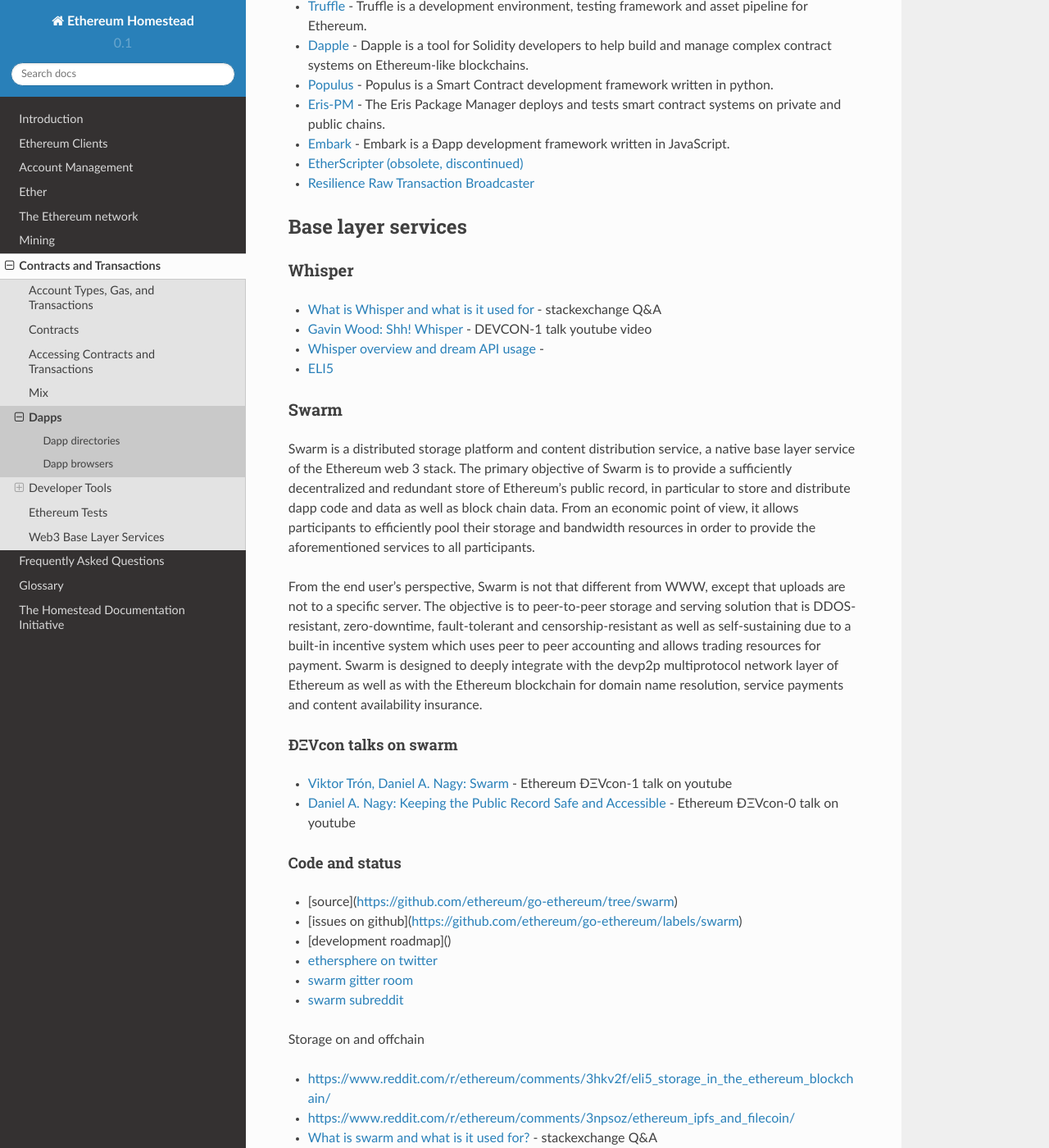
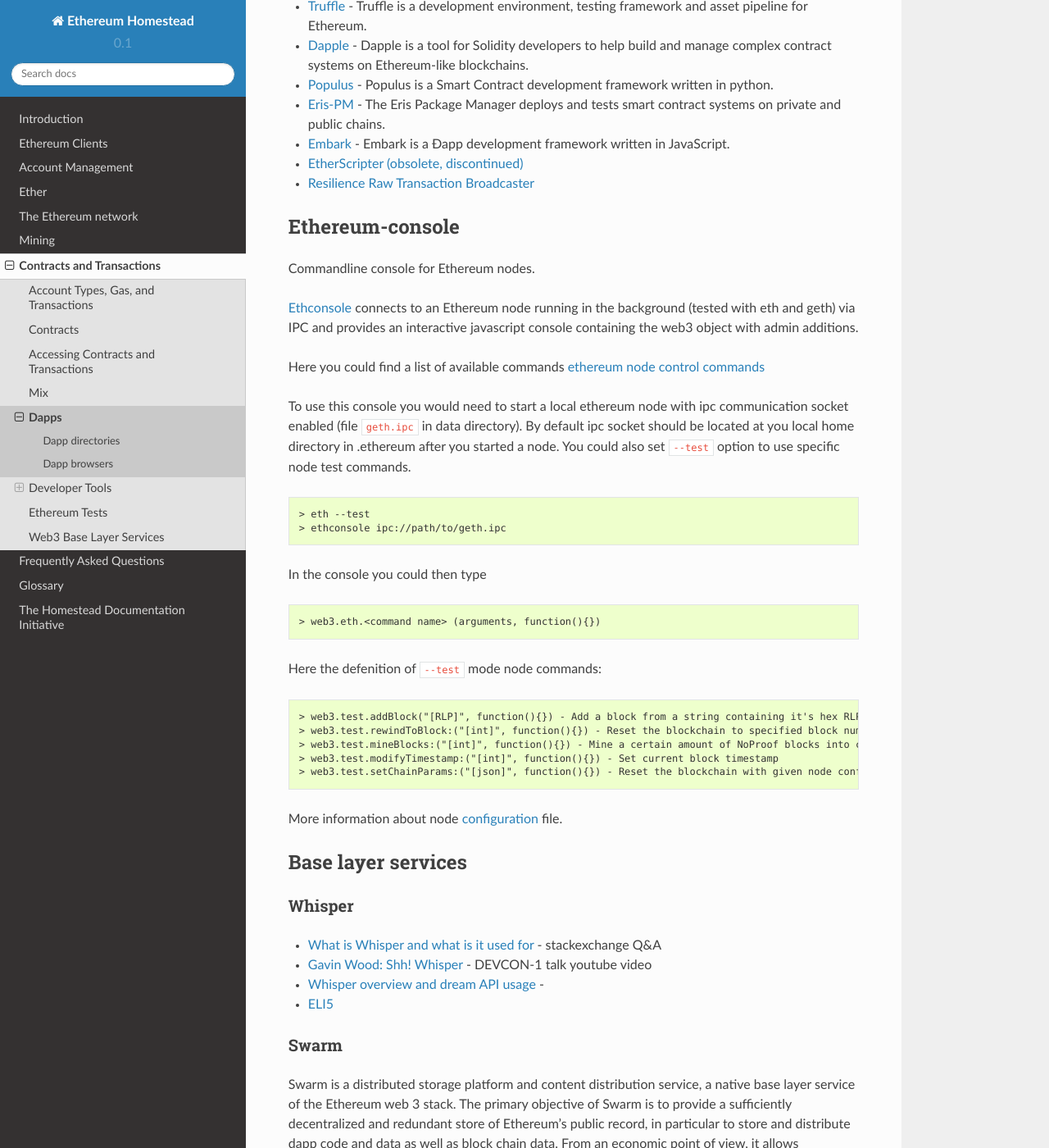
Before and after one commit to ethereum/homestead-guide, a Sphinx documentation site: the page built from source/contracts-and-transactions/developer-tools.rst, in a window 1280 px wide and 1400 px high, scrolled down 2626 px. Shown: the whole window at 82% size. Built offline with Sphinx 7.4.7 and the Read the Docs theme 2.0.0, drawn with Linux system fonts in a browser that asks for light colours.

Commit message:
Ethereum-console notice

```diff
--- a/source/contracts-and-transactions/developer-tools.rst
+++ b/source/contracts-and-transactions/developer-tools.rst
@@ -108,6 +108,42 @@
 * `Resilience Raw Transaction Broadcaster <https://github.com/resilience-me/broadcaster/>`_
 
 
+Ethereum-console
+================================================================================
+
+Commandline console for Ethereum nodes.
+
+`Ethconsole <https://github.com/ethereum/ethereum-console>`_ connects to an Ethereum node running in the background (tested with eth and geth) via IPC and provides an interactive javascript console containing the web3 object with admin additions.
+
+Here you could find a list of available commands `ethereum node control commands <https://github.com/ethereum/ethereum-console/blob/master/web3Admin.js>`_
+
+To use this console you would need to start a local ethereum node with ipc communication socket enabled (file ``geth.ipc`` in data directory).
+By default ipc socket should be located at you local home directory in .ethereum after you started a node.
+You could also set ``--test`` option to use specific node test commands.
+
+.. code:: Console
+
+   > eth --test
+   > ethconsole ipc://path/to/geth.ipc
+
+In the console you could then type
+
+.. code:: Console
+
+   > web3.eth.<command name> (arguments, function(){})
+
+Here the defenition of ``--test`` mode node commands:
+
+.. code:: Console
+
+   > web3.test.addBlock("[RLP]", function(){}) - Add a block from a string containing it's hex RLP
+   > web3.test.rewindToBlock:("[int]", function(){}) - Reset the blockchain to specified block number
+   > web3.test.mineBlocks:("[int]", function(){}) - Mine a certain amount of NoProof blocks into chain
+   > web3.test.modifyTimestamp:("[int]", function(){}) - Set current block timestamp
+   > web3.test.setChainParams:("[json]", function(){}) - Reset the blockchain with given node configuration file
+
+More information about node `configuration <../network/test-networks.html#custom-networks-eth>`_ file.
+
 Base layer services
 =================================================
 
```
